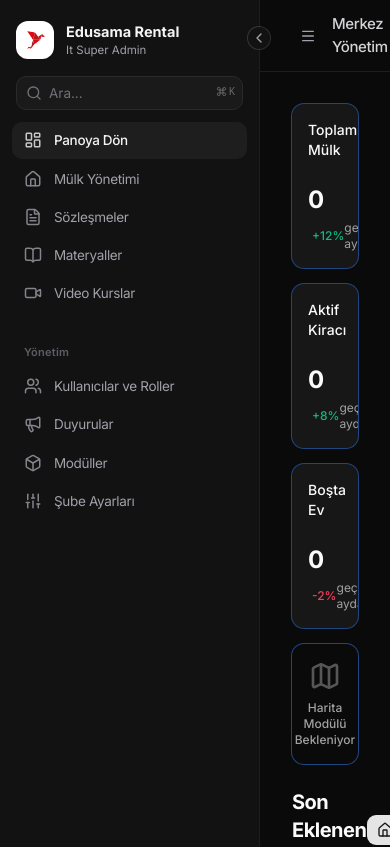
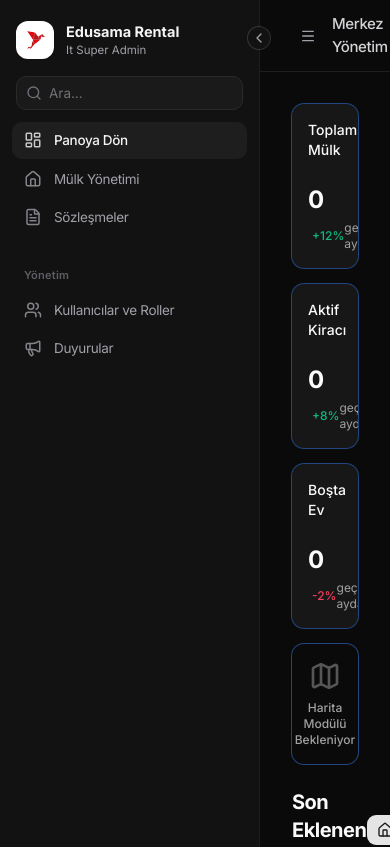
Before and after one commit to Ayrkl/JP-rental-project, a React (Vite) app: page /admin in a window 390 px wide. Shown: the top 847 px of the page. Built offline with nearby package versions, Linux system fonts and the light colour scheme.

Commit message:
feat: implement responsive admin layout with collapsible sidebar and navigation menu

```diff
--- a/src/components/admin/AdminLayout.tsx
+++ b/src/components/admin/AdminLayout.tsx
@@ -20,8 +20,6 @@ export const AdminLayout = () => {
         { path: '/admin', icon: <LayoutDashboard size={18} />, label: 'Panoya Dön' },
         { path: '/admin/properties/new', icon: <Home size={18} />, label: 'Mülk Yönetimi' },
         { path: '#', icon: <FileText size={18} />, label: 'Sözleşmeler' },
-                { path: '#', icon: <BookOpen size={18} />, label: 'Materyaller' },
-                { path: '#', icon: <Video size={18} />, label: 'Video Kurslar' },
       ]
     },
     {
@@ -29,8 +27,6 @@ export const AdminLayout = () => {
       items: [
         { path: '#', icon: <Users size={18} />, label: 'Kullanıcılar ve Roller' },
         { path: '#', icon: <Megaphone size={18} />, label: 'Duyurular' },
-                { path: '#', icon: <Box size={18} />, label: 'Modüller' },
-                { path: '#', icon: <Sliders size={18} />, label: 'Şube Ayarları' },
       ]
     }
   ];
@@ -63,7 +59,7 @@ export const AdminLayout = () => {
           className="absolute -right-3 top-[26px] rounded-full h-6 w-6 z-50 bg-[#121212] border-[#2a2a2a] text-zinc-400 hover:text-white"
           onClick={() => setCollapsed(!collapsed)}
         >
-                    {collapsed ? <ChevronRight size={12}/> : <ChevronLeft size={12} />}
+          {collapsed ? <ChevronRight size={12} /> : <ChevronLeft size={12} />}
         </Button>
 
         {/* Search Bar */}
@@ -76,10 +72,6 @@ export const AdminLayout = () => {
                 placeholder="Ara..."
                 className="w-full bg-[#1a1a1a] border border-[#2a2a2a] rounded-lg pl-8 pr-10 py-1.5 text-[13.5px] text-zinc-200 placeholder:text-zinc-500 focus:outline-none focus:border-zinc-600 transition-all"
               />
-                            <div className="absolute right-2 top-2 flex items-center gap-0.5 opacity-60">
-                                <Command size={11} className="text-zinc-400" />
-                                <span className="text-[10px] font-medium text-zinc-400 font-sans">K</span>
-                            </div>
             </div>
           </div>
         )}
@@ -99,8 +91,7 @@ export const AdminLayout = () => {
                     <Link
                       key={item.label}
                       to={item.path}
-                                            className={`flex items-center gap-3 px-3 py-2 rounded-lg transition-all duration-200 ${
-                                                isActive
+                      className={`flex items-center gap-3 px-3 py-2 rounded-lg transition-all duration-200 ${isActive
                         ? 'bg-[#1e1e1e] text-zinc-100 font-medium'
                         : 'text-zinc-400 hover:bg-[#1a1a1a] hover:text-zinc-200'
                         } ${collapsed ? 'justify-center' : ''}`}
```
Lines whose indentation alone changed are shown as unchanged.
